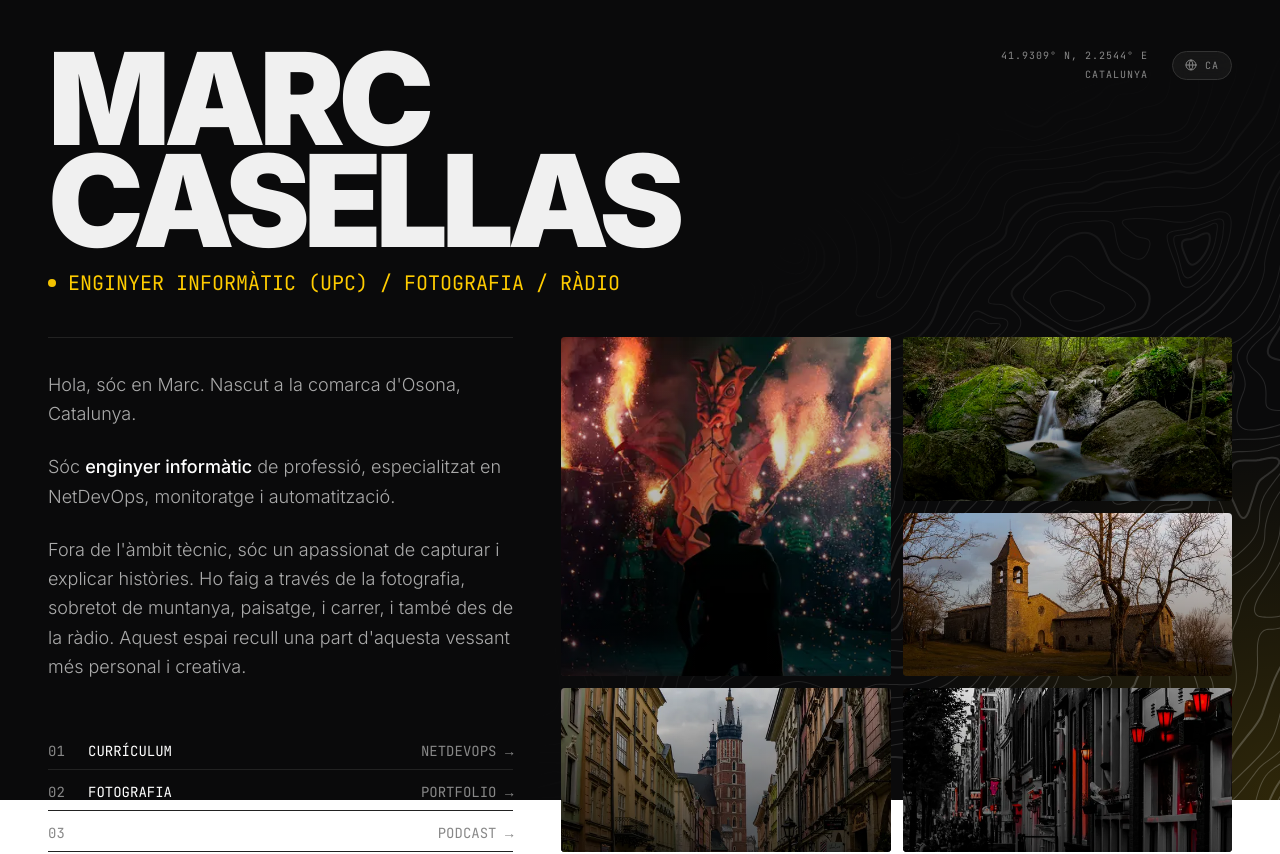
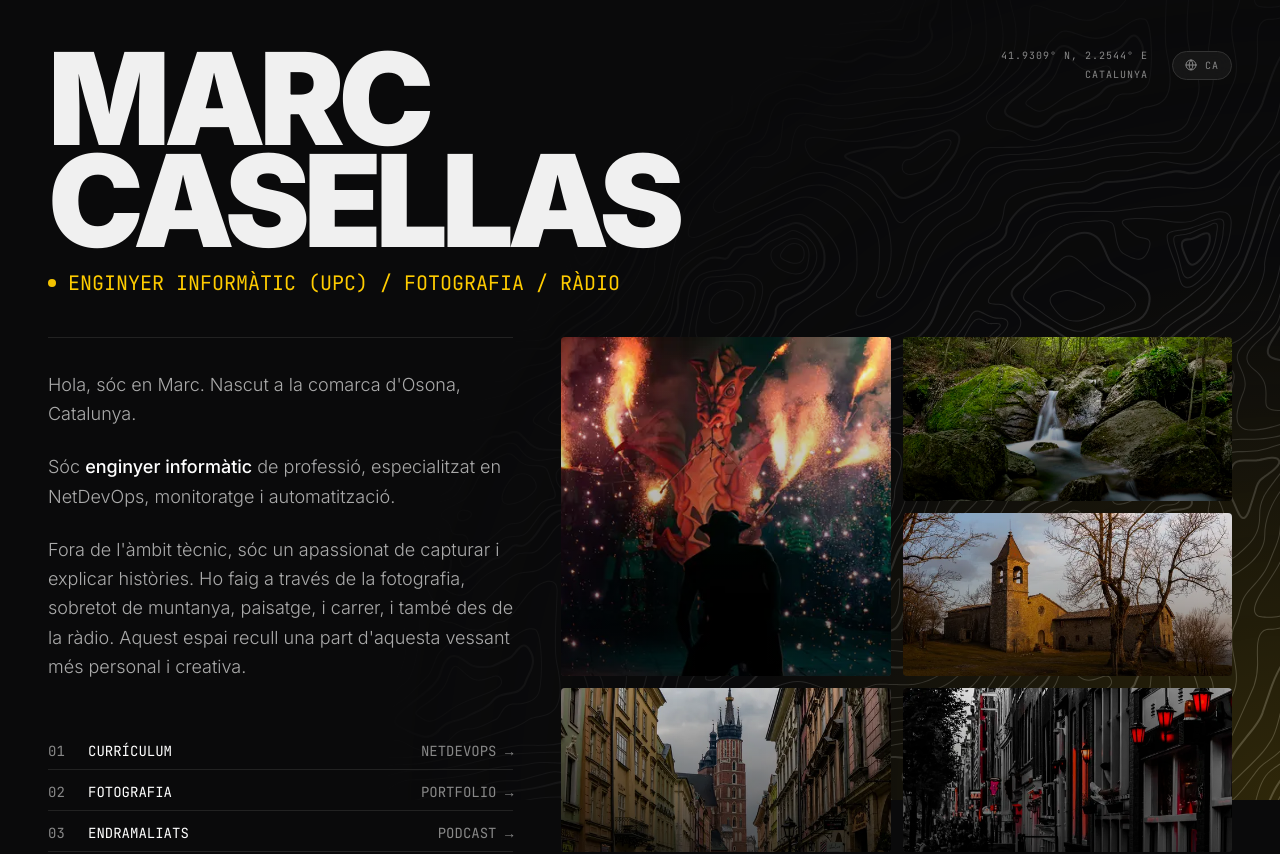
Before and after one commit to mcasellas/casellas.cat, a React (Vite) app: page / in a window 1280 px wide. Shown: the top 854 px of the page. Built offline with nearby package versions, Linux system fonts and the light colour scheme.

Commit message:
fix navbar

```diff
--- a/src/App.tsx
+++ b/src/App.tsx
@@ -20,10 +20,14 @@ const PageLoader = () => (
   </div>
 );
 
+import { SiteBackground } from './components/SiteBackground';
+
 function App() {
   const location = useLocation();
 
   return (
+    <>
+      <SiteBackground />
       <AnimatePresence mode="wait">
         <Suspense fallback={<PageLoader />}>
           <Routes location={location} key={location.pathname}>
@@ -33,6 +37,7 @@ function App() {
           </Routes>
         </Suspense>
       </AnimatePresence>
+    </>
   );
 }
 
--- a/src/components/SiteBackground.tsx
+++ b/src/components/SiteBackground.tsx
@@ -1,25 +1,35 @@
 import React from 'react';
 
 export const SiteBackground = () => (
-  <div className="fixed inset-0 z-[-1] pointer-events-none bg-[#0a0a0b]">
+  <div className="fixed inset-0 z-0 pointer-events-none bg-[#0a0a0b]">
 
-    {/* 1. Gradient radial des de la part inferior dreta */}
+    {/* 1. Patró topogràfic en blanc amb màscara de degradat */}
+    <div className="absolute inset-0 opacity-[0.20]">
+      {/* Capa blanca amb la forma de l'SVG */}
+      <div
+        className="absolute inset-0 bg-white"
+        style={{
+          maskImage: `url("/topography.svg")`,
+          WebkitMaskImage: `url("/topography.svg")`,
+          maskSize: '610px 610px',
+          WebkitMaskSize: '610px 610px'
+        }}
+      />
+      {/* Capa negra que tapa la blanca per fer el degradat radial */}
+      <div
+        className="absolute inset-0 bg-[#0a0a0b]"
+        style={{
+          maskImage: 'radial-gradient(circle at 100% 100%, transparent 10%, black 60%)',
+          WebkitMaskImage: 'radial-gradient(circle at 100% 100%, transparent 10%, black 60%)'
+        }}
+      />
+    </div>
+
+    {/* 2. Gradient radial ambre */}
     <div
       className="absolute inset-0"
       style={{
-        backgroundImage: 'radial-gradient(circle at 100% 100%, rgba(255, 204, 0, 0.15) 0%, transparent 25%)'
-      }}
-    ></div>
-
-    {/* 2. Patró topogràfic amb màscara de difuminat */}
-    <div
-      className="absolute inset-0 opacity-[0.20]"
-      style={{
-        backgroundImage: `url("/topography.svg")`,
-        backgroundSize: '610px 610px',
-        // filter: 'invert(1)',
-        maskImage: 'radial-gradient(circle at 100% 100%, black 5%, transparent 50%)',
-        WebkitMaskImage: 'radial-gradient(circle at 100% 100%, black 10%, transparent 50%)'
+        backgroundImage: 'radial-gradient(circle at 100% 100%, rgba(255, 204, 0, 0.15) 0%, transparent 35%)'
       }}
     ></div>
 
--- a/src/index.css
+++ b/src/index.css
@@ -8,8 +8,7 @@
 
 @layer base {
   html, body {
-    background-color: transparent;
-    /* background-color: #0a0a0b; */
+    background-color: #0a0a0b;
     -webkit-font-smoothing: antialiased;
     -moz-osx-font-smoothing: grayscale;
     text-rendering: optimizeLegibility;
--- a/src/pages/CVPage.tsx
+++ b/src/pages/CVPage.tsx
@@ -4,13 +4,11 @@ import { Link } from 'react-router-dom';
 import { LanguageSwitcher } from '../components/LanguageSwitcher';
 import { StatusDot } from '../components/StatusDot';
 import { Footer } from '../components/Footer';
-import { SiteBackground } from '../components/SiteBackground';
 
 export const CVPage = () => {
   const { t } = useTranslation();
   return (
-    <div className="min-h-screen text-[#f0f0f0] font-sans flex flex-col p-6 md:p-12 relative selection:bg-white selection:text-black">
-      <SiteBackground />
+    <div className="min-h-screen text-[#f0f0f0] font-sans flex flex-col p-6 md:p-12 relative z-10 selection:bg-white selection:text-black">
       <motion.div
         initial={{ opacity: 0, x: -20 }}
         animate={{ opacity: 1, x: 0 }}
@@ -49,7 +47,7 @@ export const CVPage = () => {
           animate={{ opacity: 1, y: 0 }}
           exit={{ opacity: 0, transition: { duration: 0.4 } }}
           transition={{ duration: 1.8, delay: 0.2, ease: [0.22, 1, 0.36, 1] }}
-          className="bg-[#111] rounded-sm p-6 md:p-10 border border-[#222] font-sans text-[#ddd] w-full"
+          className="bg-[#0a0a0b]/70  rounded-sm p-6 md:p-10 border border-[#222] font-sans text-[#ddd] w-full"
         >
           <div className="space-y-12">
             {/* About Me */}
--- a/src/pages/HomePage.tsx
+++ b/src/pages/HomePage.tsx
@@ -4,7 +4,6 @@ import { Link, useLocation } from 'react-router-dom';
 import { LanguageSwitcher } from '../components/LanguageSwitcher';
 import { StatusDot } from '../components/StatusDot';
 import { Footer } from '../components/Footer';
-import { SiteBackground } from '../components/SiteBackground';
 
 import img1 from '../images/1.webp';
 import img2 from '../images/2.webp';
@@ -18,8 +17,7 @@ export const HomePage = () => {
   const images = [img1, img2, img3, img4, img5];
 
   return (
-    <div className="min-h-screen text-[#f0f0f0] font-sans flex flex-col p-6 md:p-12 relative selection:bg-white selection:text-black">
-      <SiteBackground />
+    <div className="min-h-screen text-[#f0f0f0] font-sans flex flex-col p-6 md:p-12 relative z-10 selection:bg-white selection:text-black">
       <motion.div
         initial={{ opacity: 0, x: -20 }}
         animate={{ opacity: 1, x: 0 }}
--- a/src/pages/PhotosPage.tsx
+++ b/src/pages/PhotosPage.tsx
@@ -7,7 +7,6 @@ import { Camera, CircleDot, Clock, Info, X, ChevronLeft, ChevronRight } from 'lu
 import { LanguageSwitcher } from '../components/LanguageSwitcher';
 import { StatusDot } from '../components/StatusDot';
 import { Footer } from '../components/Footer';
-import { SiteBackground } from '../components/SiteBackground';
 
 const ImageWithPlaceholder = ({ src, alt }: { src: string, alt: string }) => {
   const [isLoaded, setIsLoaded] = useState(false);
@@ -161,8 +160,7 @@ export const PhotosPage = () => {
   };
 
   return (
-    <div className="min-h-screen text-[#f0f0f0] font-sans flex flex-col p-6 md:p-12 relative selection:bg-white selection:text-black">
-      <SiteBackground />
+    <div className="min-h-screen text-[#f0f0f0] font-sans flex flex-col p-6 md:p-12 relative z-10 selection:bg-white selection:text-black">
       <motion.div
         initial={{ opacity: 0, x: -20 }}
         animate={{ opacity: 1, x: 0 }}
```
Lines whose indentation alone changed are shown as unchanged.
